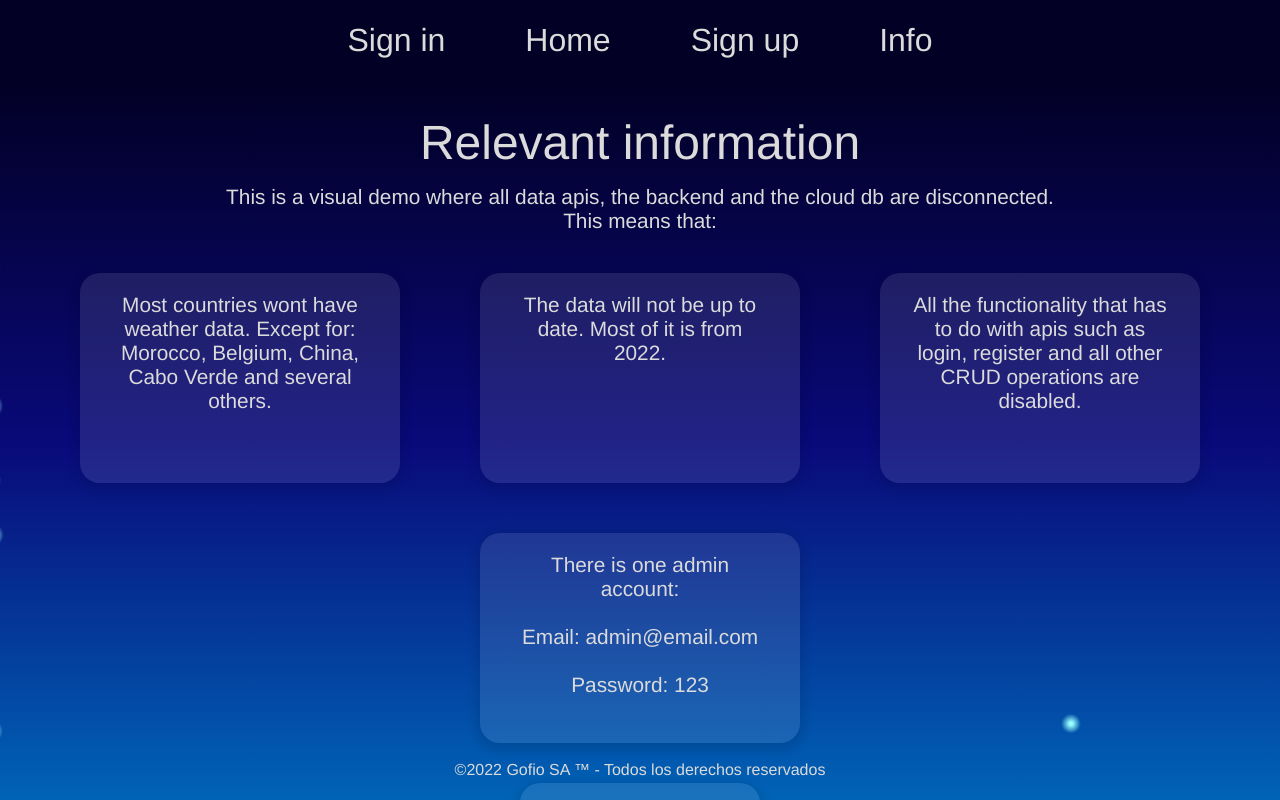
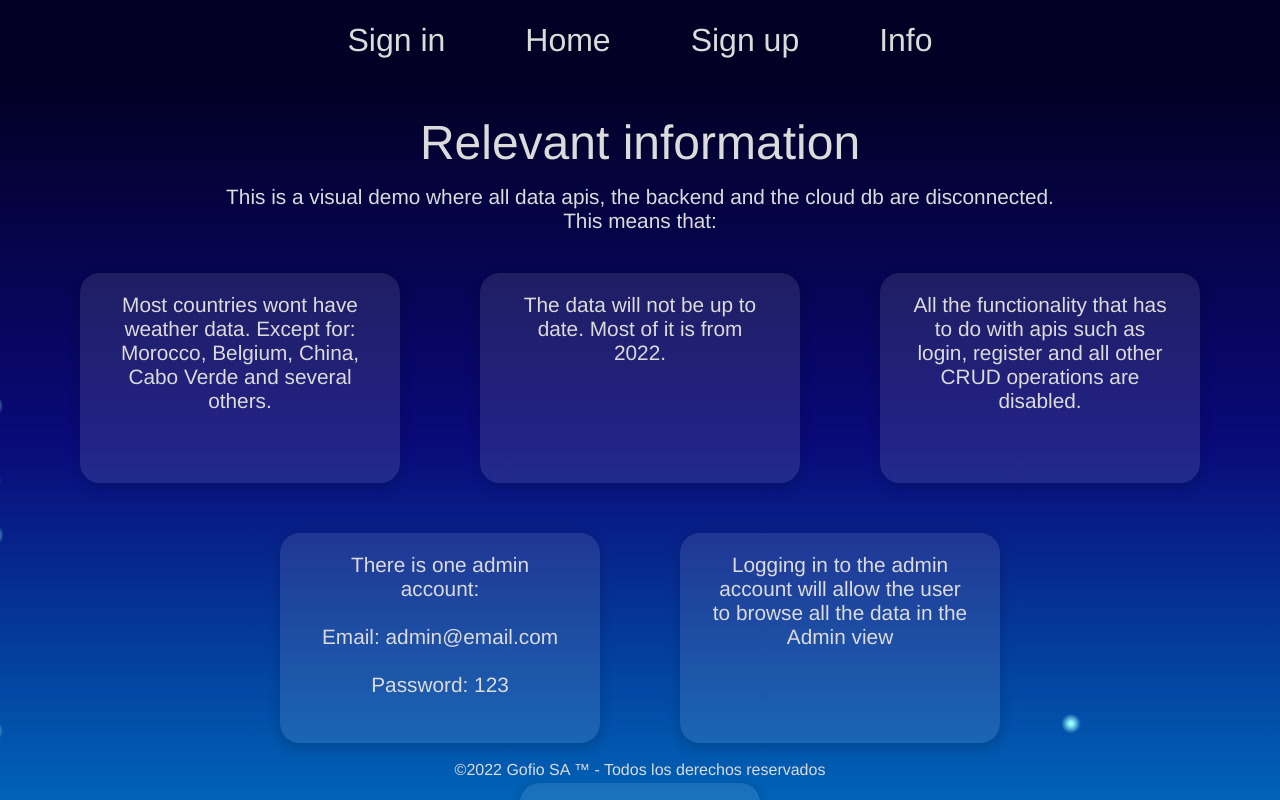
Before and after one commit to AntonioMMartel/thundere-demo, a Vue app: page /info in a window 1280 px wide. Built offline with nearby package versions, Linux system fonts and the light colour scheme.

Commit message:
Modified the info view

```diff
--- a/src/components/CountrySearchInput.vue
+++ b/src/components/CountrySearchInput.vue
@@ -4,7 +4,7 @@
     @keydown.enter.prevent="submit"
     v-model="input"
     :rows="textRows"
-    placeholder="Pon un país"> </textarea>
+    placeholder="Put a country's name"> </textarea>
     <div data-test="error" class="texto-error" v-if="error">{{ errorMessage }}</div>
   </div>
 </template>
--- a/src/views/CountryViewer.vue
+++ b/src/views/CountryViewer.vue
@@ -58,7 +58,7 @@ export default {
       return this.search(input)
     },
     search(input, filters) {
-      const regExp = new RegExp(input + "*")
+      const regExp = new RegExp(this.capitalize(input) + "*")
       for(let i = 0; i < countries.length; i++){
         for(let j = 0; j < countries[i].names.length; j++) {
           if(regExp.exec(countries[i].names[j])){
@@ -67,6 +67,9 @@ export default {
         }
       }
       return {};
+    },
+    capitalize(string) {
+      return string.charAt(0).toUpperCase() + string.slice(1);
     }
   },
   beforeMount() {
--- a/src/views/Info.vue
+++ b/src/views/Info.vue
@@ -5,7 +5,8 @@
       <div data-test="title" class="title">
         Relevant information
       </div>
-      <div v-if="info">
+
+      <div v-if="info == 0">
         <div class="info-container">
           This is a visual demo where all data apis, the backend and the cloud db are disconnected. <br>
           This means that:
@@ -14,12 +15,17 @@
             <div class="list-item">The data will not be up to date. Most of it is from 2022.</div>
             <div class="list-item">All the functionality that has to do with apis such as login, register and all other CRUD operations are disabled.</div>
           </div>
-
           <div class="list2">
-            <div class="list-item">
+            <div class="list">
+              <div class="list-item">
                 There is one admin account: <br><br>
                 Email: admin@email.com <br><br>
                 Password: 123
+              </div>
+              <div class="list-item">
+
+                Logging in to the admin account will allow the user to browse all the data in the Admin view
+              </div>
             </div>
             <div v-on:click="toggleInfo()" class="why-button">
               Why is this?
@@ -29,7 +35,7 @@
       </div>
 
       <!-- Clicked Why is that? button -->
-      <div v-if="!info">
+      <div v-if="info == 1">
         <div class="info-container">
         This is because the Bachelor Thesis time frame is of 300 hours. Which was too limiting for a project with a scope as big as this one. <br>
         This means that this project isnt "ready" for producton and would need more time (that I dont have):
@@ -45,7 +51,6 @@
               So that this project even when fulfilling the cloud host constraints can live within the free tier of the cloud provider.
             </div>
           </div>
-
           <div class="list2">
             <div class="list">
               <div class="list-item">
@@ -55,12 +60,10 @@
                 So that this project is properly tested to ensure that code works properly and doesnt fail or bug out terribly in the future.
               </div>
             </div>
-
             <div v-on:click="toggleInfo()" class="why-button">
               Go back
             </div>
           </div>
-
         </div>
       </div>
     </div>
@@ -76,7 +79,7 @@ export default {
   data () {
     return {
       filters: [],
-      info: true
+      info: 0
     }
   },
   mounted () {
@@ -84,7 +87,11 @@ export default {
   },
   methods: {
     toggleInfo() {
-      this.info = !this.info
+      if(this.info == 1) {
+        this.info = 0
+      } else {
+        this.info++
+      }
     }
   },
 
```
